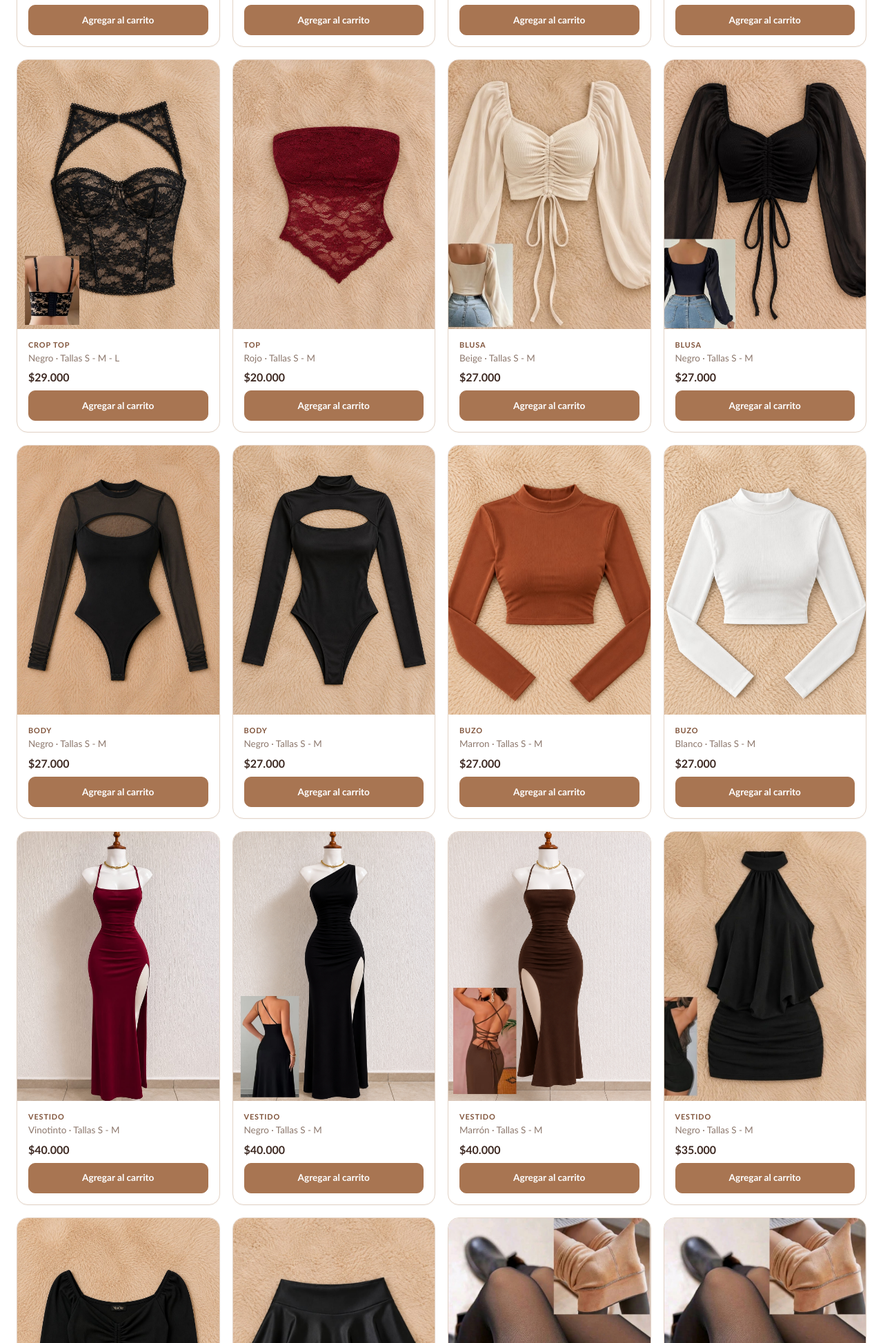
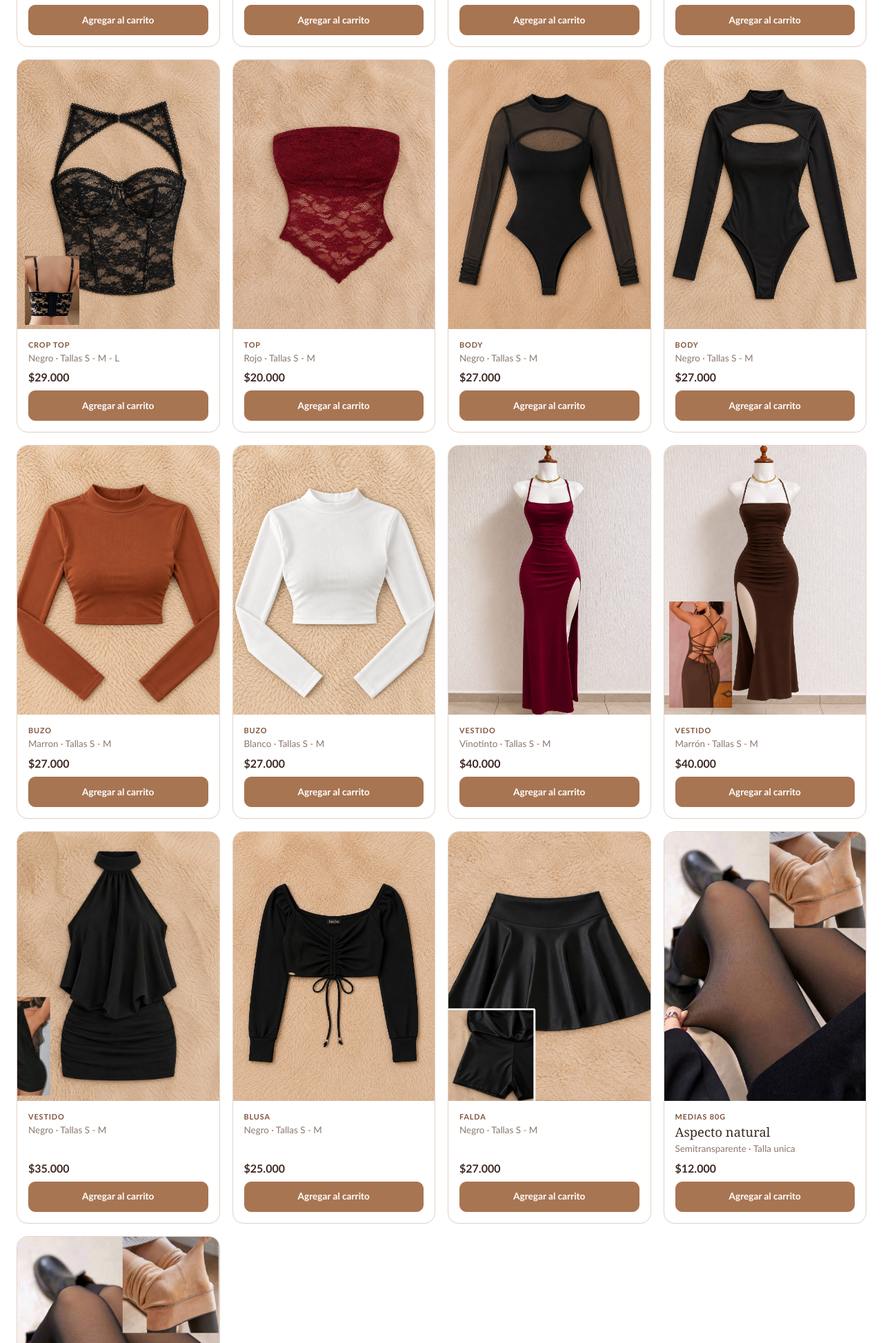
Before and after one commit to jeffersoncordobap/catalogo-musa, a plain HTML site: page colecciones.html in a window 1280 px wide. Shown: the part 1027-2974 px from the top of the page at 69% size. Drawn offline with Linux system fonts and the light colour scheme.

Commit message:
feat: actualizacion catalogo 21/11/2026

```diff
--- a/colecciones.html
+++ b/colecciones.html
@@ -146,7 +146,7 @@
                         </div>
                     </article> -->
 
-                    <article class="product-card">
+                    <!-- <article class="product-card">
                         <div class="product-art"><img src="assets/blusaBeige.jpg" alt=""></div>
                         <div class="product-info">
                             <span class="product-type">Blusa</span>
@@ -164,7 +164,7 @@
                             <p>Negro · Tallas S - M </p>
                             <strong>$27.000</strong>
                         </div>
-                    </article>
+                    </article> -->
 
                     <article class="product-card">
                         <div class="product-art"><img src="assets/bodynegro.jpeg" alt=""></div>
@@ -229,7 +229,7 @@
                         </div>
                     </article>
 
-                    <article class="product-card">
+                    <!-- <article class="product-card">
                         <div class="product-art"><img src="assets/vestidoNegroLargo.jpeg" alt=""></div>
                         <div class="product-info">
                             <span class="product-type">Vestido</span>
@@ -237,7 +237,7 @@
                             <p>Negro · Tallas S - M </p>
                             <strong>$40.000</strong>
                         </div>
-                    </article>
+                    </article> -->
 
                     <article class="product-card">
                         <div class="product-art"><img src="assets/vestidoMarronLargo.jpeg" alt=""></div>
```
